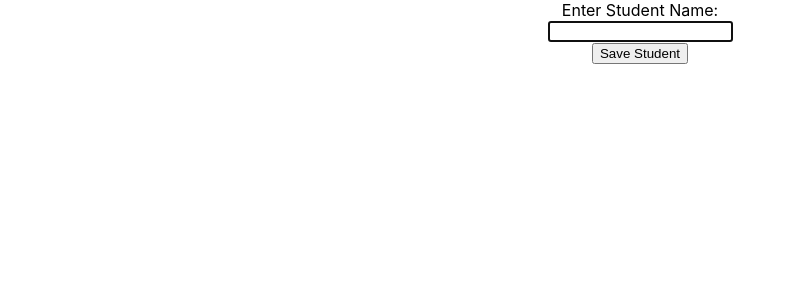
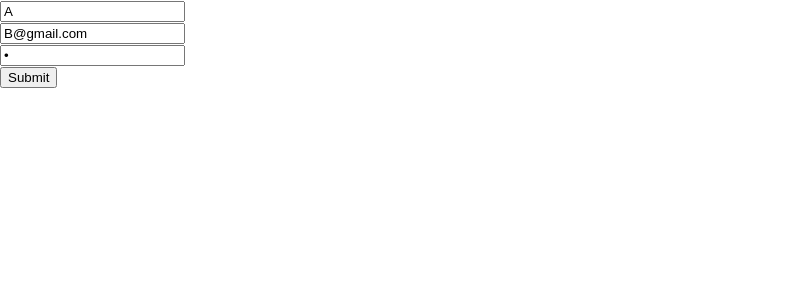
Before and after one commit to sakshi186/react30april, a React (Create React App) app: page / in a window 1280 px wide. Shown: the top 300 px of the page, without its empty margins (0-796 px from the left). Built offline with nearby package versions, Linux system fonts and the light colour scheme.

Commit message:
form add

```diff
--- /dev/null
+++ b/src/Register.js
@@ -0,0 +1,17 @@
+import React, { useState } from 'react'
+
+export default function Register() {
+    //1.states
+    const [username, setUsername] = useState('A')
+    const [email, setEmail] = useState('B@gmail.com')
+    const [password, setPassword] = useState('C')
+    //localhost:1337/auth/local/register
+  return (
+      <form>
+          <input type ="text" name="username" value= {username}/><br/>
+          <input type ="email" name="email" value={email} /><br/>
+          <input type ="password" name="password" value={password} /><br/>
+          <input type ="submit" name="submit" /><br/>
+      </form>
+  )
+}
--- a/src/index.js
+++ b/src/index.js
@@ -1,13 +1,12 @@
 import React from 'react';
 import ReactDOM from 'react-dom/client';
 import './index.css';
-import App from './App';
-import reportWebVitals from './reportWebVitals';
+//import App from './App';
+import Register from './Register';
 
 const root = ReactDOM.createRoot(document.getElementById('root'));
 root.render(
   <React.StrictMode>
-    <App />
+    <Register />
   </React.StrictMode>
 );
-reportWebVitals();
```
